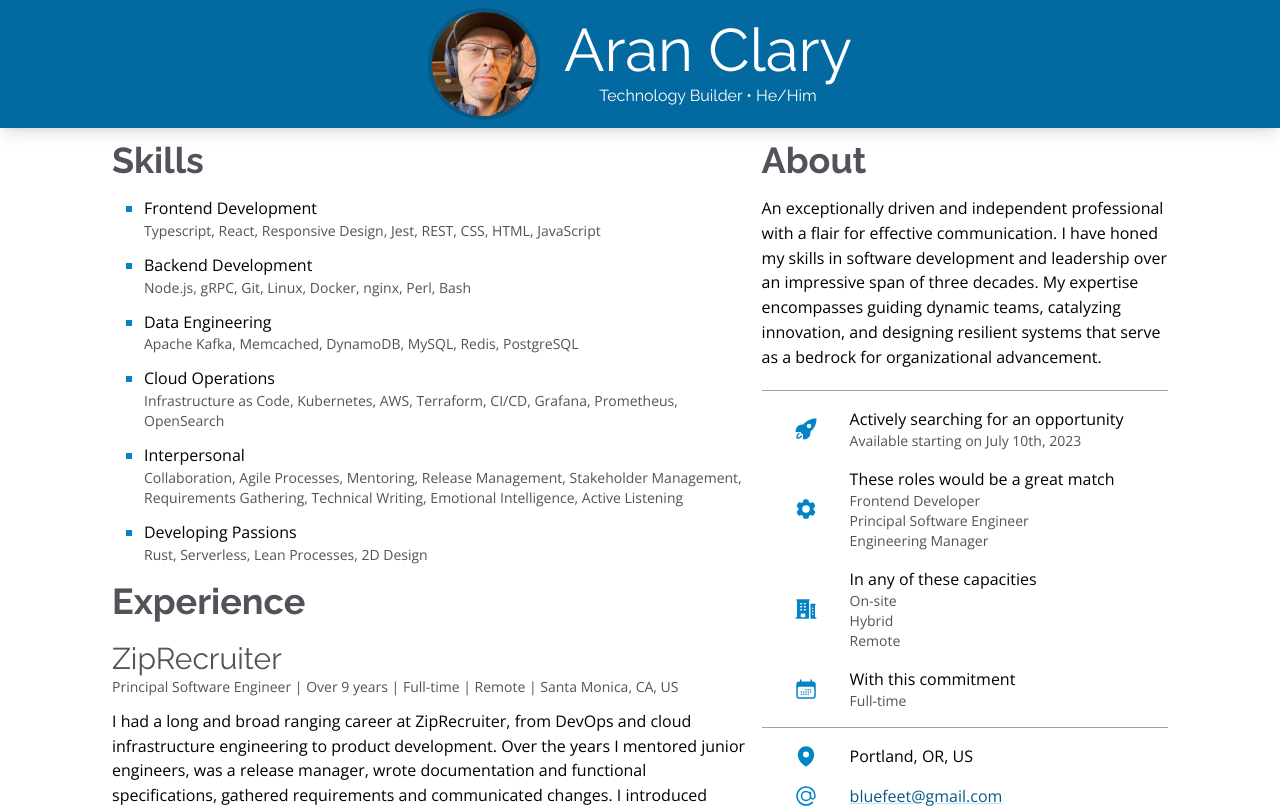
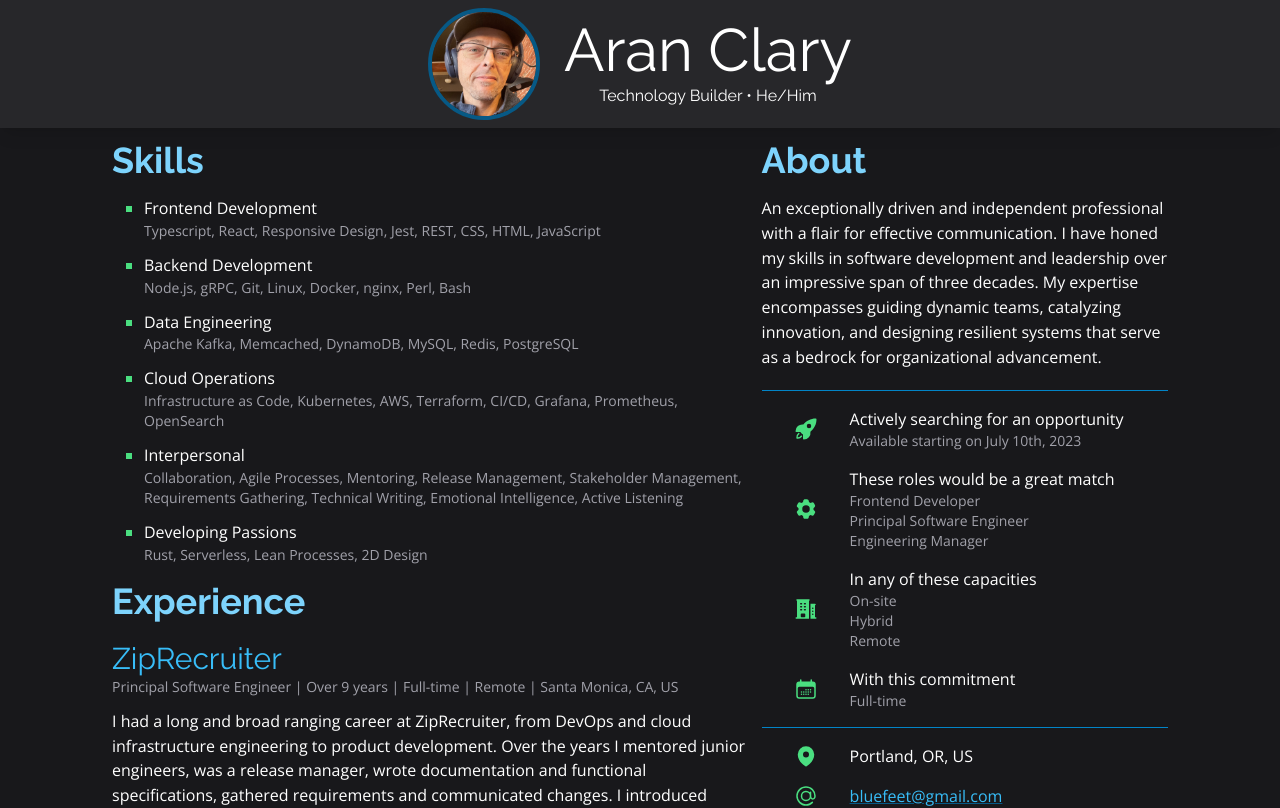
Before and after one commit to bluefeet/bluefeet.dev, a Next.js app: page / in a window 1280 px wide. Shown: the top 808 px of the page. Built offline with nearby package versions, Linux system fonts and the light colour scheme.

Commit message:
refactor(theme): remove light mode

```diff
--- a/app/Details.tsx
+++ b/app/Details.tsx
@@ -1,6 +1,6 @@
 import { ReactNode } from "react";
 
 const Details = ({ children, className = '' }: { children: ReactNode, className?: string }) =>
-  <p className={`text-zinc-600 dark:text-zinc-400 text-sm ${className}`}>{children}</p>
+  <p className={`text-zinc-400 text-sm ${className}`}>{children}</p>
 
 export default Details
--- a/app/ListItem.tsx
+++ b/app/ListItem.tsx
@@ -6,7 +6,7 @@ const ListItem = ({ Icon, children }: {
   children: ReactNode,
 }) => <>
     <div className='p-1 pl-8 pr-8 flex place-items-center'>
-      <Icon className='w-6 text-sky-600 dark:text-green-400' />
+      <Icon className='w-6 text-green-400' />
     </div>
     <div className='pt-2 pb-2'>{children}</div>
   </>
--- a/app/SectionTitle.tsx
+++ b/app/SectionTitle.tsx
@@ -2,6 +2,6 @@ import { ReactNode } from 'react'
 import headerFont from './headerFont'
 
 const SectionTitle = ({ children }: { children: ReactNode }) =>
-  <h2 className={`text-zinc-600 dark:text-sky-300 text-4xl font-bold mt-3 mb-4 ${headerFont.className}`}>{children}</h2>
+  <h2 className={`text-sky-300 text-4xl font-bold mt-3 mb-4 ${headerFont.className}`}>{children}</h2>
 
 export default SectionTitle
--- a/app/SubSectionTitle.tsx
+++ b/app/SubSectionTitle.tsx
@@ -2,6 +2,6 @@ import { ReactNode } from 'react'
 import headerFont from './headerFont'
 
 const SubSectionTitle = ({ children }: { children: ReactNode }) =>
-  <h3 className={`text-zinc-600 dark:text-sky-400 text-3xl mt-5 mb-0 ${headerFont.className}`}>{children}</h3>
+  <h3 className={`text-sky-400 text-3xl mt-5 mb-0 ${headerFont.className}`}>{children}</h3>
 
 export default SubSectionTitle
--- a/app/globals.css
+++ b/app/globals.css
@@ -4,11 +4,11 @@
 
 @layer utilities {
   a {
-    @apply text-sky-800 dark:text-sky-400 underline decoration-sky-200 dark:decoration-sky-800;
+    @apply text-sky-400 underline decoration-sky-800;
   }
 
   a:hover {
-    @apply decoration-sky-800 dark:decoration-sky-400;
+    @apply decoration-sky-400;
   }
 
   .typography {
@@ -28,6 +28,6 @@
   }
 
   .typography li::marker {
-    @apply text-sky-600 dark:text-green-400;
+    @apply text-green-400;
   }
 }
--- a/app/layout.tsx
+++ b/app/layout.tsx
@@ -12,7 +12,7 @@ export const metadata = {
 
 const Layout = ({ children }: { children: ReactNode }) =>
   <html lang='en'>
-    <body className={`dark:text-white dark:bg-zinc-900 ${mainFont.className}`}>
+    <body className={`text-white bg-zinc-900 ${mainFont.className}`}>
       {children}
     </body>
   </html>
--- a/app/page.tsx
+++ b/app/page.tsx
@@ -10,10 +10,10 @@ import resume from './resume'
 import SkillsSection from './SkillsSection'
 
 const Divider = ({ className = '' }: { className?: string }) =>
-  <hr className={`w-full border-zinc-400 dark:border-sky-600 border-solid border-1 mt-2 mb-2 ${className}`} />
+  <hr className={`w-full border-sky-600 border-solid border-1 mt-2 mb-2 ${className}`} />
 
 const Page = () => <>
-  <header className='grid grid-cols-[max-content_max-content] text-white bg-sky-700 dark:bg-zinc-800 place-content-center text-center fixed w-full h-24 md:h-28 lg:h-32 shadow-lg'>
+  <header className='grid grid-cols-[max-content_max-content] text-white bg-zinc-800 place-content-center text-center fixed w-full h-24 md:h-28 lg:h-32 shadow-lg'>
     <img src='/avatar.jpg' alt={`Photo of ${resume.contact?.fullName}`} className='row-span-2 h-20 md:h-24 lg:h-28 rounded-full border-solid border-4 border-sky-800 mr-6' />
     <h1 className={`text-5xl lg:text-6xl self-end ${headerFont.className}`}>
       {resume.contact?.fullName}
@@ -45,7 +45,7 @@ const Page = () => <>
     </div>
   </main>
 
-  <footer className='bg-sky-100 dark:bg-inherit dark:border-zinc-800 border-solid border-t-2 text-center p-4'>
+  <footer className='bg-inherit border-zinc-800 border-solid border-t-2 text-center p-4'>
     <Details>
       Site built with <Link href='https://nextjs.org/'>Next.js</Link> and <Link href='https://tailwindcss.com/'>Tailwind CSS</Link>, hosted for free by <Link href='https://pages.cloudflare.com/'>Cloudflare</Link>, source on <Link href='https://github.com/bluefeet/bluefeet.dev'>GitHub</Link>, &copy; {resume.contact?.fullName}
     </Details>
```
